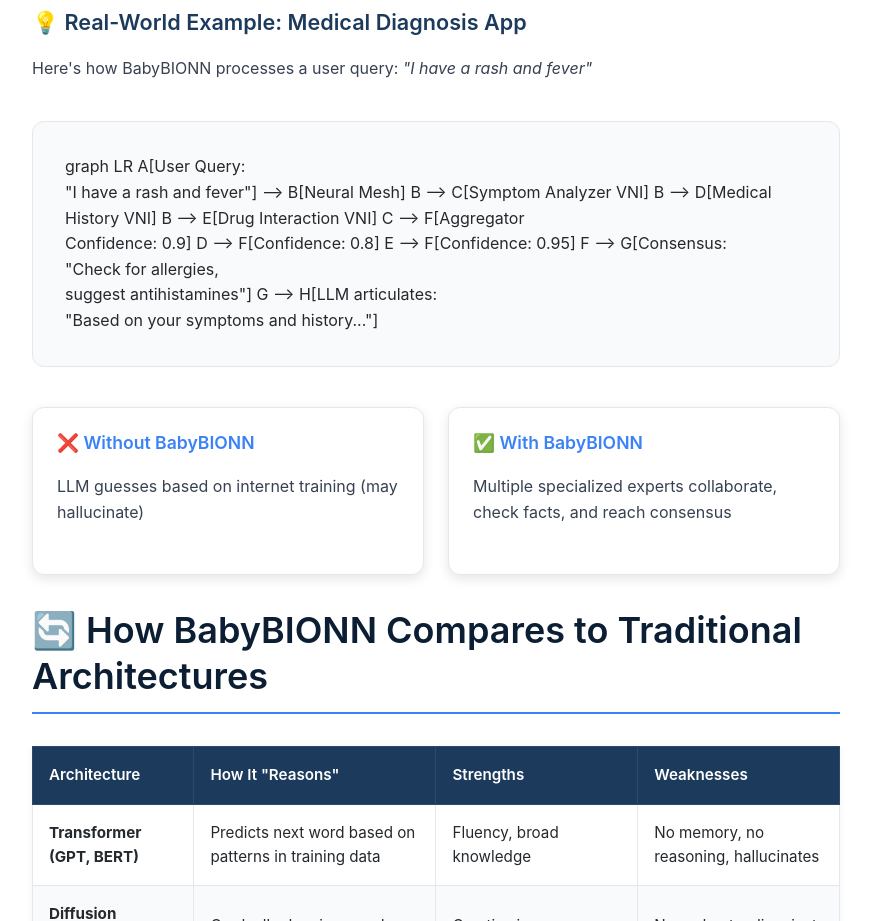
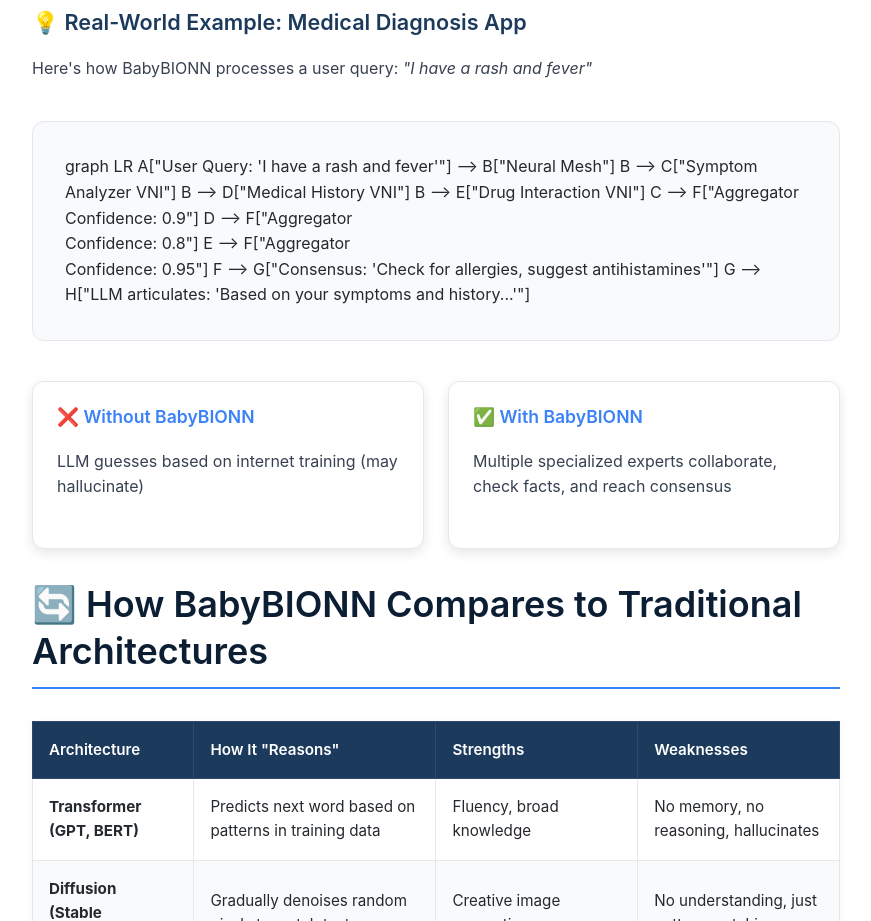
Before and after one commit to deyvitt/babybionn-vbc-developer, a plain HTML site: page docs/index.html in a window 1280 px wide. Shown: the part 2540-3461 px from the top of the page, without its empty margins (360-1231 px from the left). Drawn offline with Linux system fonts and the light colour scheme; a script that the page names is missing.

Commit message:
Fixed the erroneous display on mermaid code

```diff
--- a/docs/index.html
+++ b/docs/index.html
@@ -676,17 +676,17 @@ BabyBIONN + LLM = A complete, trustworthy intelligence</code></pre>
 
                 <div class="mermaid">
                     graph LR
-                        A[User Query:<br/>"I have a rash and fever"] --> B[Neural Mesh]
-                        B --> C[Symptom Analyzer VNI]
-                        B --> D[Medical History VNI]
-                        B --> E[Drug Interaction VNI]
-
-                        C --> F[Aggregator<br/>Confidence: 0.9]
-                        D --> F[Confidence: 0.8]
-                        E --> F[Confidence: 0.95]
-
-                        F --> G[Consensus:<br/>"Check for allergies,<br/>suggest antihistamines"]
-                        G --> H[LLM articulates:<br/>"Based on your symptoms and history..."]
+                        A["User Query: 'I have a rash and fever'"] --> B["Neural Mesh"]
+                        B --> C["Symptom Analyzer VNI"]
+                        B --> D["Medical History VNI"]
+                        B --> E["Drug Interaction VNI"]
+
+                        C --> F["Aggregator<br/>Confidence: 0.9"]
+                        D --> F["Aggregator<br/>Confidence: 0.8"]
+                        E --> F["Aggregator<br/>Confidence: 0.95"]
+
+                        F --> G["Consensus: 'Check for allergies, suggest antihistamines'"]
+                        G --> H["LLM articulates: 'Based on your symptoms and history...'"]
                 </div>
 
                 <div class="card-grid">
```
